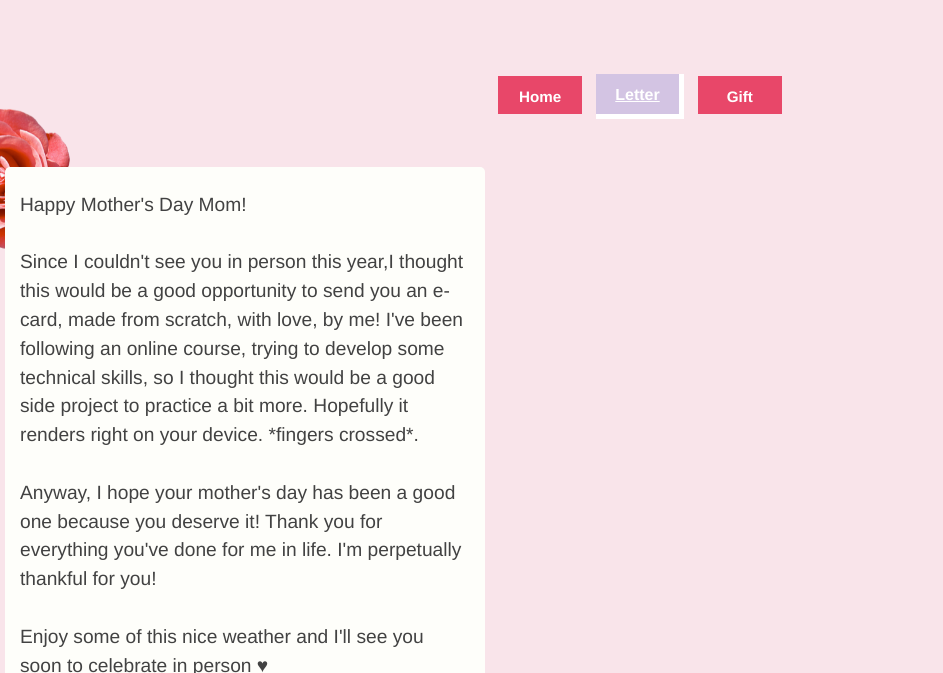
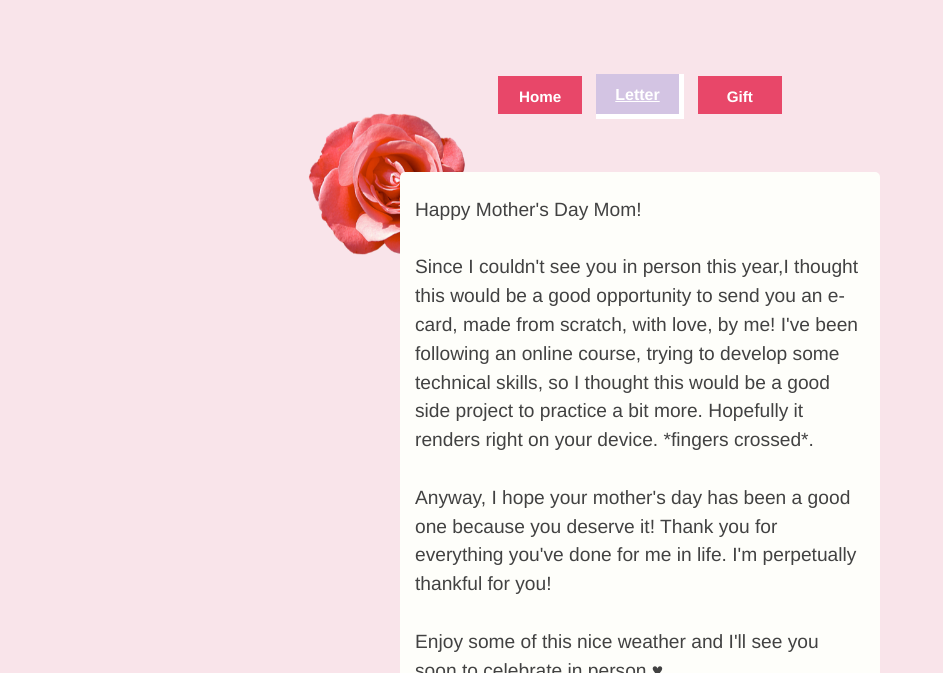
Before and after one commit to maryweidner/mothers_day, a plain HTML site: page letter.html in a window 1280 px wide. Shown: the part 108-781 px from the top of the page, without its empty margins (0-943 px from the left). Drawn offline with Linux system fonts and the light colour scheme.

Commit message:
Fix margin issue

```diff
--- a/letter.html
+++ b/letter.html
@@ -23,6 +23,7 @@
       </div>
     </header>
     <div class="spacer"></div>
+    <div class="m5">
         <div class="card-body letter-background">
             <div class="relative">
                 <p>
@@ -45,5 +46,5 @@
                   <img src="images/rose.png" alt="rose">
                   </div>
               </div>
-
         </div>
+    </div>
--- a/style.css
+++ b/style.css
@@ -82,9 +82,12 @@ h1 {
  .main-title {
     margin-top: 60px;
  }
+ .m5 {
+    margin: 5px;
+ }
  .card-body {
     max-width: 450px;
-    margin: auto 5px auto 5px;
+    margin: auto;
     text-align: left;
  }
  .gift-body {
```
Also changed, not shown: index.html (+3 -0 lines). Lines whose indentation alone changed are shown as unchanged.
